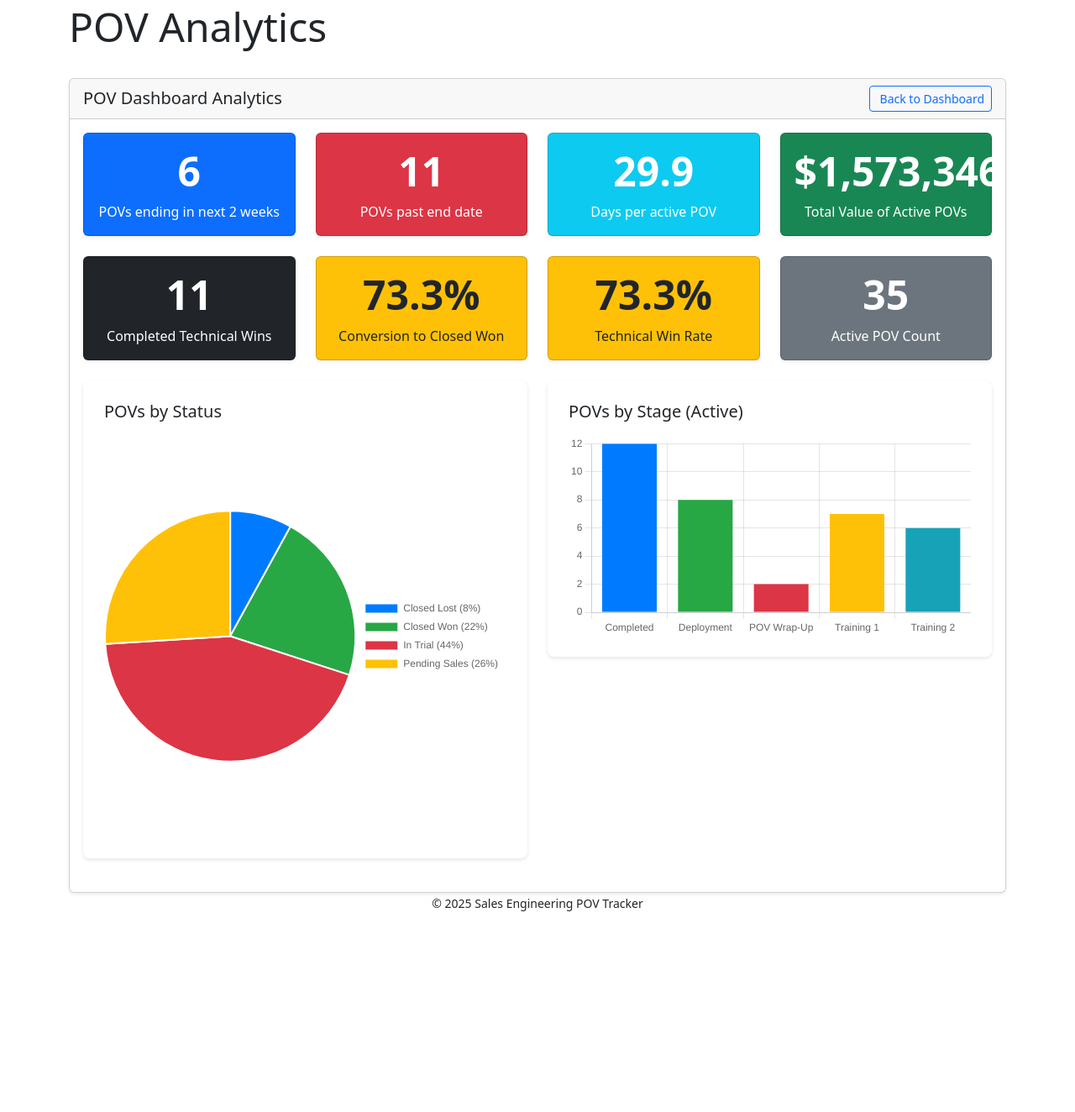
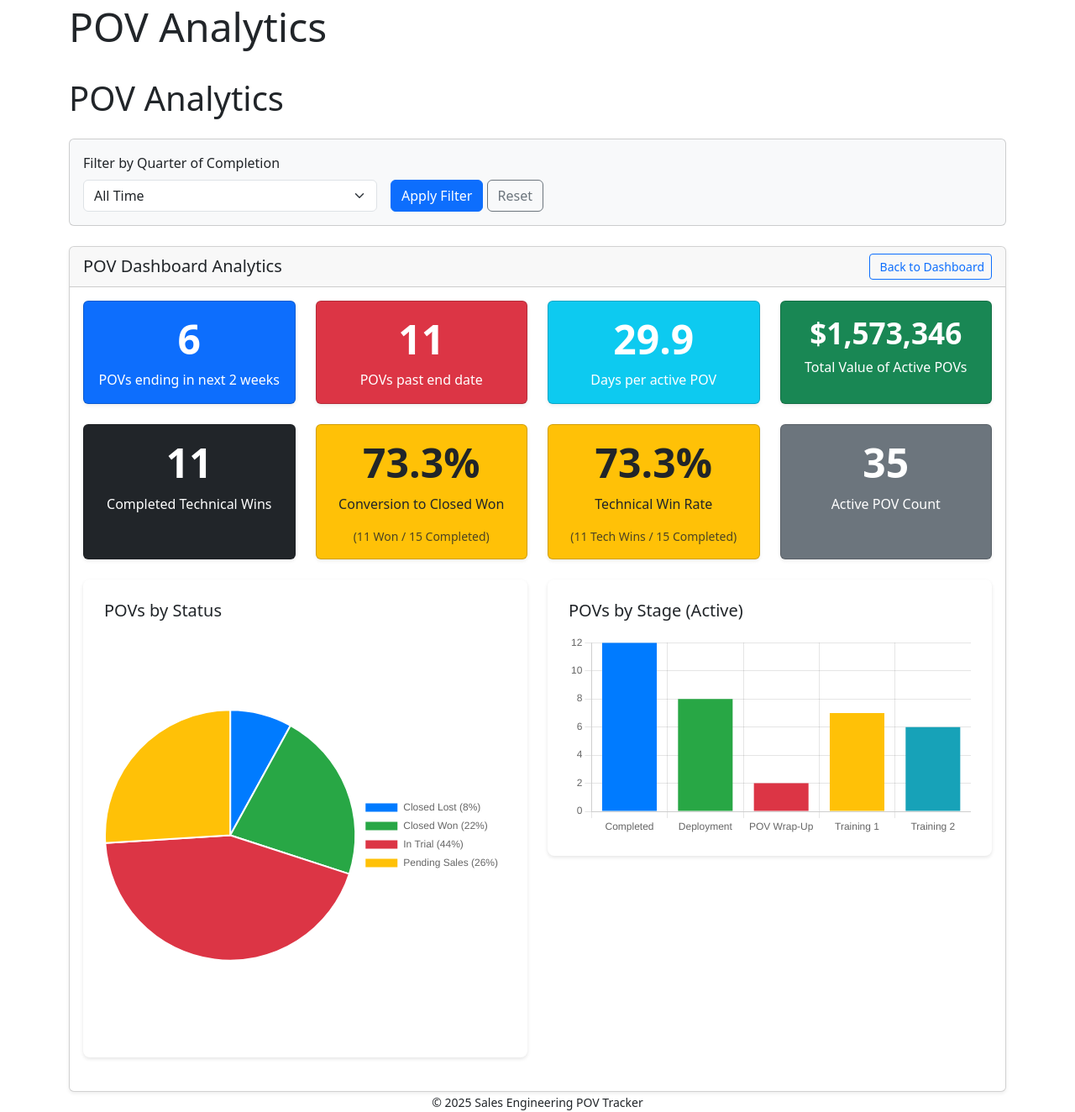
Before and after one commit to amacd86/POV-Tracker, a Flask app: page /analytics in a window 1280 px wide. Shown: the part 53-1377 px from the top of the page at 84% size. Before the commit the page ends 1138 px from the top, so only its background shows below. Run offline with Flask 3, Linux system fonts and the light colour scheme.

Commit message:
style, analytics, dashboard

```diff
--- a/app.py
+++ b/app.py
@@ -118,41 +118,51 @@ def get_quarter(pov_date):
     quarter = (pov_date.month - 1) // 3 + 1
     return f"Q{quarter} {pov_date.year}"
 
-def get_pov_metrics():
+def get_pov_metrics(quarter_filter=None):
     today = datetime.utcnow().date()
     won_statuses = ['Closed Won', 'Closed - Won']
     lost_statuses = ['Closed Lost', 'Closed - Lost']
     completed_statuses = won_statuses + lost_statuses
     active_statuses = ['In Trial', 'Pending Sales', 'Active', 'On Hold']
+
     all_povs = POV.query.filter_by(deleted=False).all()
+
+    # Metrics for ACTIVE POVs (these are always real-time and unaffected by the filter)
     active_povs_list = [p for p in all_povs if p.status in active_statuses]
-    completed_povs_list = [p for p in all_povs if p.status in completed_statuses]
     ending_soon = len([p for p in active_povs_list if p.projected_end_date and today <= p.projected_end_date <= (today + timedelta(days=14))])
     overdue = len([p for p in active_povs_list if p.projected_end_date and p.projected_end_date < today])
     durations = [(p.projected_end_date - p.start_date).days for p in active_povs_list if p.projected_end_date and p.start_date]
     avg_duration = sum(durations) / len(durations) if durations else 0
     total_value = sum(p.deal_amount for p in active_povs_list if p.deal_amount)
+
+    # Metrics for COMPLETED POVs (these WILL be affected by the quarter filter)
+    all_completed_povs = [p for p in all_povs if p.status in completed_statuses]
+
+    # If a quarter_filter is provided, filter the list of completed POVs
+    if quarter_filter:
+        # We filter based on the quarter of the ACTUAL COMPLETION DATE
+        completed_povs_list = [
+            p for p in all_completed_povs
+            if p.actual_completion_date and get_quarter(p.actual_completion_date) == quarter_filter
+        ]
+    else:
+        # Otherwise, use all completed POVs
+        completed_povs_list = all_completed_povs
+
+    # All calculations below now use the correctly filtered list of completed POVs
     closed_won_count = len([p for p in completed_povs_list if p.status in won_statuses])
     completed_count = len(completed_povs_list)
     pov_conversion_rate = (closed_won_count / completed_count) * 100 if completed_count > 0 else 0
     technical_wins_count = len([p for p in completed_povs_list if p.technical_win])
     tech_win_rate = (technical_wins_count / completed_count) * 100 if completed_count > 0 else 0
-    stage_counts = {
-        'deployment': len([p for p in active_povs_list if p.current_stage == 'Deployment']),
-        'training_1': len([p for p in active_povs_list if p.current_stage == 'Training 1']),
-        'training_2': len([p for p in active_povs_list if p.current_stage == 'Training 2']),
-        'pov_wrap_up': len([p for p in active_povs_list if p.current_stage == 'POV Wrap-Up']),
-    }
+
     return {
-        'total_povs': len(all_povs), 'povs_in_progress': len(active_povs_list), 'completed_povs': completed_count,
+        'povs_in_progress': len(active_povs_list), 'completed_povs': completed_count,
         'ending_soon': ending_soon, 'overdue': overdue, 'avg_duration': round(avg_duration, 1),
         'total_value': total_value or 0, 'technical_wins': technical_wins_count, 'closed_won_count': closed_won_count,
-        'pov_conversion_rate': round(pov_conversion_rate, 1), 'tech_win_rate': round(tech_win_rate, 1), 'stage_counts': stage_counts,
+        'pov_conversion_rate': round(pov_conversion_rate, 1), 'tech_win_rate': round(tech_win_rate, 1),
     }
 
-# ===================================================================
-#  ROUTES
-# ===================================================================
 @app.route('/')
 def dashboard():
     povs, all_ses, all_aes, all_statuses = [], [], [], []
@@ -229,10 +239,22 @@ def add_note(pov_id):
 
 @app.route('/analytics')
 def analytics():
-    metrics = get_pov_metrics()
+    # --- Logic for the new Quarter Filter ---
+    selected_quarter = request.args.get('quarter_filter', '')
+    metrics = get_pov_metrics(quarter_filter=selected_quarter)
+    distinct_quarters = db.session.query(POV.quarter_started).filter(POV.quarter_started.isnot(None)).distinct().order_by(POV.quarter_started.desc()).all()
+    quarters_for_filter = [q[0] for q in distinct_quarters]
+
+    # --- RESTORED: Logic for the Charts ---
+    active_statuses = ['In Trial', 'Pending Sales', 'Active', 'On Hold']
     status_counts = db.session.query(POV.status, func.count(POV.id)).filter_by(deleted=False).group_by(POV.status).all()
-    stage_counts_active = db.session.query(POV.current_stage, func.count(POV.id)).filter_by(deleted=False).filter(POV.status.in_(['In Trial', 'Pending Sales'])).group_by(POV.current_stage).all()
-    return render_template('analytics.html', metrics=metrics,
+    stage_counts_active = db.session.query(POV.current_stage, func.count(POV.id)).filter(POV.deleted == False, POV.status.in_(active_statuses)).group_by(POV.current_stage).all()
+
+    # --- Pass ALL data to the template ---
+    return render_template('analytics.html',
+                           metrics=metrics,
+                           quarters=quarters_for_filter,
+                           selected_quarter=selected_quarter,
                            status_chart_data=[{'label': status, 'value': count} for status, count in status_counts],
                            stage_chart_data=[{'label': stage, 'value': count} for stage, count in stage_counts_active])
 
@@ -417,7 +439,10 @@ def details(metric):
         title = "Closed Won POVs"
         pov_list = POV.query.filter(POV.status == 'Closed Won').all()
 
-    # ... add an 'elif' for every metric tile you create ...
+    elif metric == 'completed_all':
+        title = "All Completed POVs (Won & Lost)"
+        won_lost_statuses = ['Closed Won', 'Closed - Won', 'Closed Lost', 'Closed - Lost']
+        pov_list = POV.query.filter(POV.status.in_(won_lost_statuses)).order_by(POV.actual_completion_date.desc()).all()
 
     return render_template('details.html', title=title, povs=pov_list)
 
--- a/static/css/style.css
+++ b/static/css/style.css
@@ -2,3 +2,9 @@
 .metric-value {
     white-space: nowrap;
 }
+
+/* Target the h2 inside the green success card on the analytics page */
+.card.bg-success h2.metric-value {
+    font-size: 2.2rem; /* Slightly smaller than the default */
+    white-space: nowrap; /* Ensures it never breaks into two lines */
+}
--- a/templates/analytics.html
+++ b/templates/analytics.html
@@ -4,6 +4,30 @@
 {% block page_title %}POV Analytics{% endblock %}
 
 {% block content %}
+<h1 class="mb-4">POV Analytics</h1>
+
+<div class="card bg-light mb-4">
+    <div class="card-body">
+        <form method="GET" action="{{ url_for('analytics') }}" class="row align-items-end g-3">
+            <div class="col-md-4">
+                <label for="quarter_filter" class="form-label">Filter by Quarter of Completion</label>
+                <select name="quarter_filter" id="quarter_filter" class="form-select">
+                    <option value="">All Time</option>
+                    {% for quarter in quarters %}
+                        <option value="{{ quarter }}" {% if quarter == selected_quarter %}selected{% endif %}>
+                            {{ quarter }}
+                        </option>
+                    {% endfor %}
+                </select>
+            </div>
+            <div class="col-md-4">
+                <button type="submit" class="btn btn-primary">Apply Filter</button>
+                <a href="{{ url_for('analytics') }}" class="btn btn-outline-secondary">Reset</a>
+            </div>
+        </form>
+    </div>
+</div>
+
 <div class="card shadow-sm">
     <div class="card-header">
         <div class="row align-items-center">
@@ -67,22 +91,28 @@
             </div>
 
             <div class="col-md-3">
-                <a href="{{ url_for('details', metric='closed_won') }}" class="text-decoration-none text-dark">
+                <a href="{{ url_for('details', metric='completed_all') }}" class="text-decoration-none text-dark">
                     <div class="card h-100 shadow-sm bg-warning">
                         <div class="card-body text-center">
                             <h2 class="display-5 fw-bold">{{ metrics.pov_conversion_rate }}%</h2>
                             <p class="card-text">Conversion to Closed Won</p>
+                            <p class="card-text small" style="opacity: 0.8;">
+                                ({{ metrics.closed_won_count }} Won / {{ metrics.completed_povs }} Completed)
+                            </p>
                         </div>
                     </div>
                 </a>
             </div>
 
             <div class="col-md-3">
-                <a href="{{ url_for('details', metric='technical_wins') }}" class="text-decoration-none text-dark">
+                <a href="{{ url_for('details', metric='completed_all') }}" class="text-decoration-none text-dark">
                     <div class="card h-100 shadow-sm bg-warning">
                         <div class="card-body text-center">
                             <h2 class="display-5 fw-bold">{{ metrics.tech_win_rate }}%</h2>
                             <p class="card-text">Technical Win Rate</p>
+                            <p class="card-text small" style="opacity: 0.8;">
+                                ({{ metrics.technical_wins }} Tech Wins / {{ metrics.completed_povs }} Completed)
+                            </p>
                         </div>
                     </div>
                 </a>
```
Also changed, not shown: templates/dashboard.html (+11 -1 lines).
